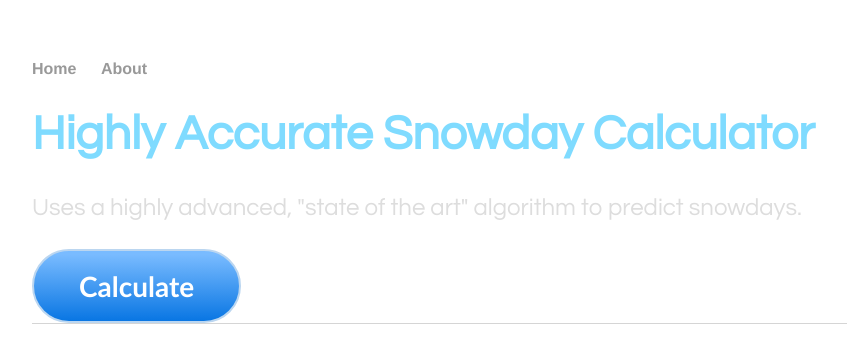
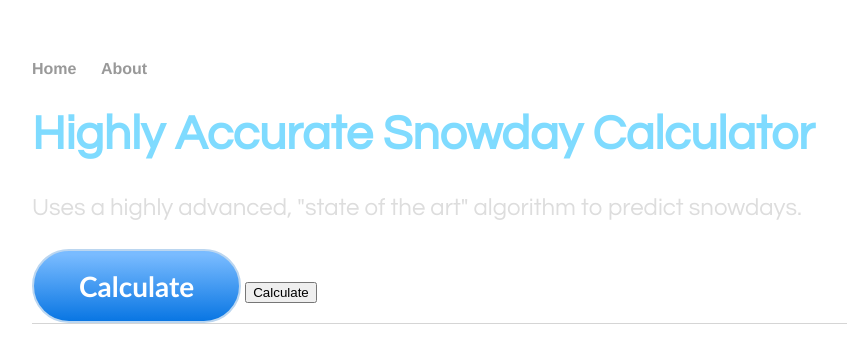
Before and after one commit to Aopser101/Aopser101.github.io, a plain HTML site: page index.html in a window 1280 px wide. Shown: the whole page, without its empty margins (160-1007 px from the left). Drawn offline with Linux system fonts and the light colour scheme.

Commit message:
Update index.html

```diff
--- a/index.html
+++ b/index.html
@@ -17,6 +17,7 @@
         		<h1>Highly Accurate Snowday Calculator</h1>
 				<p>Uses a highly advanced, "state of the art" algorithm to predict snowdays.</p>
 			<a href="#" class="button">Calculate</a>
+			<button type="button" onclick="alert('No.')">Calculate</button>
     		</div><!-- /.blurb -->
 		</div><!-- /.container -->
 		<footer>
```
